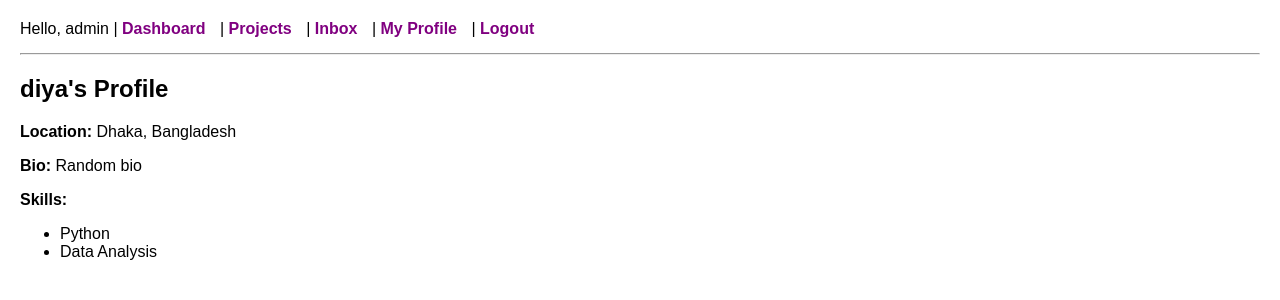
After one commit to shahrin-2002/Freelance-Marketplace-Project, a Django app: a page that uses core/templates/core/base.html in a window 1280 px wide. The commit adds this page. Shown: the top 300 px of the page. Run offline with Django 5.2, Linux system fonts and the light colour scheme; a user stored in the database is signed in; data comes from the database, SQL or seed files in the repository; both versions use the stored data as it was after the commit.

Commit message:
Add freelancer profile search and profile view improvements

```diff
--- a/core/models.py
+++ b/core/models.py
@@ -8,6 +8,11 @@ from django.utils import timezone
 class CustomUser(AbstractUser):
     is_client = models.BooleanField(default=False)
     is_freelancer = models.BooleanField(default=False)
+
+    bio = models.TextField(blank=True)
+    location = models.CharField(max_length=100, blank=True)
+    profile_picture = models.ImageField(upload_to='profile_pics/', blank=True, null=True)
+    skills = models.ManyToManyField('SkillTag', blank=True)
 
     def __str__(self):
         return self.username
--- a/core/templates/core/base.html
+++ b/core/templates/core/base.html
@@ -31,8 +31,10 @@
             <a href="{% url 'dashboard' %}">Dashboard</a> |
             <a href="{% url 'project_list' %}">Projects</a> |
             <a href="{% url 'inbox' %}">Inbox</a> |
+            <a href="{% url 'view_profile' user.username %}">My Profile</a> |
             {% if user.is_client %}
                 <a href="{% url 'post_project' %}">Post a Project</a> |
+                <a href="{% url 'browse_freelancers' %}">Find Freelancers</a> |
             {% endif %}
             <a href="{% url 'logout' %}">Logout</a>
         {% else %}
--- /dev/null
+++ b/core/templates/core/view_profile.html
@@ -0,0 +1,24 @@
+{% extends 'core/base.html' %}
+{% block content %}
+<h2>{{ profile_user.username }}'s Profile</h2>
+
+<p><strong>Location:</strong> {{ profile_user.location }}</p>
+<p><strong>Bio:</strong> {{ profile_user.bio }}</p>
+
+<p><strong>Skills:</strong>
+    {% if profile_user.skills.all %}
+        <ul>
+            {% for skill in profile_user.skills.all %}
+                <li>{{ skill.name }}</li>
+            {% endfor %}
+        </ul>
+    {% else %}
+        <em>No skills listed.</em>
+    {% endif %}
+</p>
+
+{% if request.user == profile_user %}
+    <a href="{% url 'edit_profile' user.username %}" style="display: inline-block; background: purple; color: white; padding: 6px 12px; border-radius: 5px; text-decoration: none;">✏️ Edit Profile</a>
+{% endif %}
+
+{% endblock %}
--- a/core/urls.py
+++ b/core/urls.py
@@ -17,4 +17,7 @@ urlpatterns = [
     path('proposals/<int:proposal_id>/update/', views.update_proposal_status, name='update_proposal_status'),
     path('proposals/<int:proposal_id>/review/', views.submit_review, name='submit_review'),
     path('proposals/<int:proposal_id>/review/', views.submit_review, name='submit_review'),
+    path('profile/<str:username>/', views.view_profile, name='view_profile'),
+    path('profile/<str:username>/edit/', views.edit_profile, name='edit_profile'),
+    path('freelancers/', views.browse_freelancers, name='browse_freelancers'),
 ]
--- a/core/views.py
+++ b/core/views.py
@@ -28,6 +28,7 @@ from django.contrib.auth.decorators import login_required
 from django.shortcuts import get_object_or_404, redirect
 from .forms import MessageForm
 from django.db.models import Q
+from .forms import ProfileForm
 
 def home(request):
     return HttpResponse("Welcome to the Freelance Marketplace!")
@@ -263,3 +264,43 @@ def submit_review(request, proposal_id):
         'form': form,
         'proposal': proposal
     })
+
+@login_required
+def view_profile(request, username):
+    profile_user = get_object_or_404(CustomUser, username=username)
+    return render(request, 'core/view_profile.html', {
+        'profile_user': profile_user
+    })
+
+@login_required
+def edit_profile(request, username):
+    user = get_object_or_404(CustomUser, username=username)
+
+    if user != request.user:
+        return HttpResponseForbidden("You can only edit your own profile.")
+
+    if request.method == 'POST':
+        form = ProfileForm(request.POST, instance=user)
+        if form.is_valid():
+            form.save()
+            return redirect('view_profile', username=user.username)
+    else:
+        form = ProfileForm(instance=user)
+
+    return render(request, 'core/edit_profile.html', {'form': form})
+
+def browse_freelancers(request):
+    query = request.GET.get('q', '')
+    freelancers = CustomUser.objects.filter(is_freelancer=True)
+
+    if query:
+        freelancers = freelancers.filter(
+            Q(username__icontains=query) |
+            Q(location__icontains=query) |
+            Q(skills__name__icontains=query)
+        ).distinct()
+
+    return render(request, 'core/browse_freelancers.html', {
+        'freelancers': freelancers,
+        'query': query
+    })
```
Also changed, not shown: core/forms.py (+9 -0 lines), core/templates/core/browse_freelancers.html (added, +27 -0 lines), core/templates/core/edit_profile.html (added, +9 -0 lines), core/migrations/0006_customuser_bio_customuser_location_and_more.py (added), core/migrations/0007_customuser_skills.py (added), db.sqlite3.
